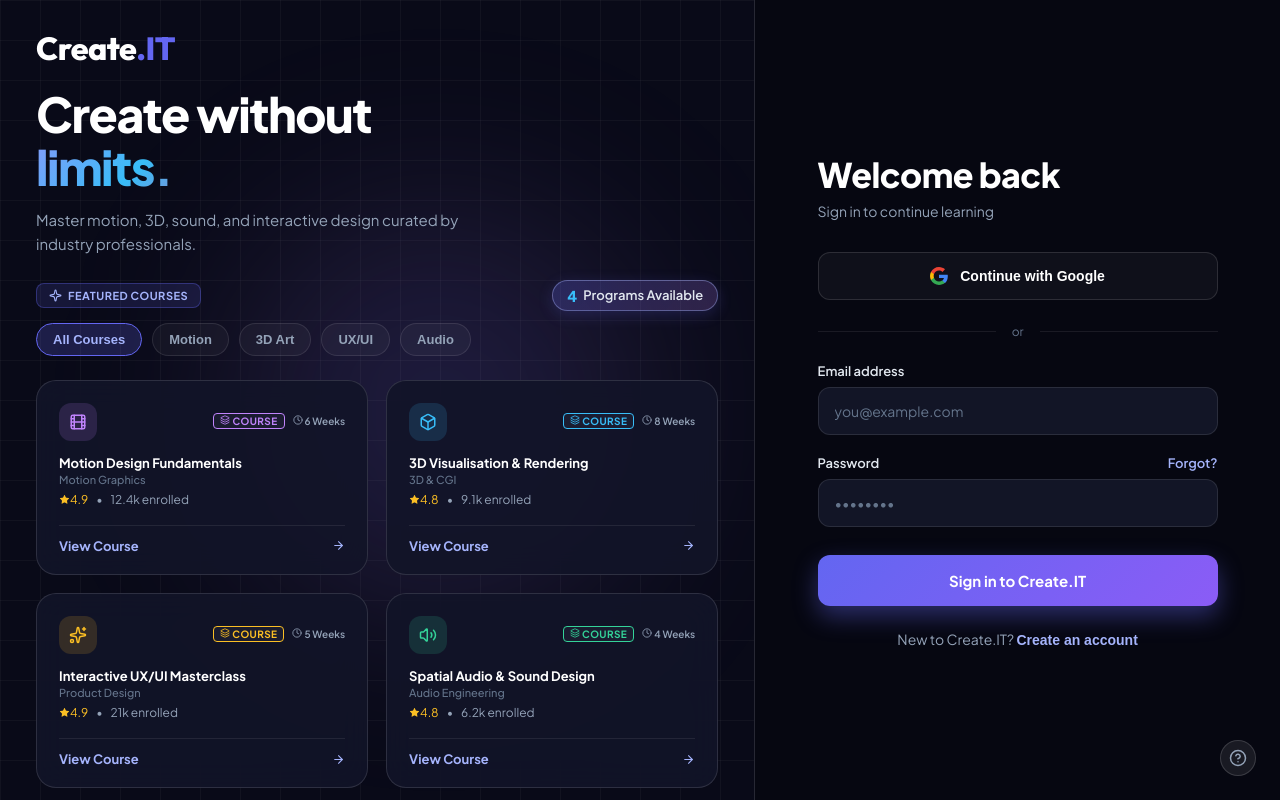
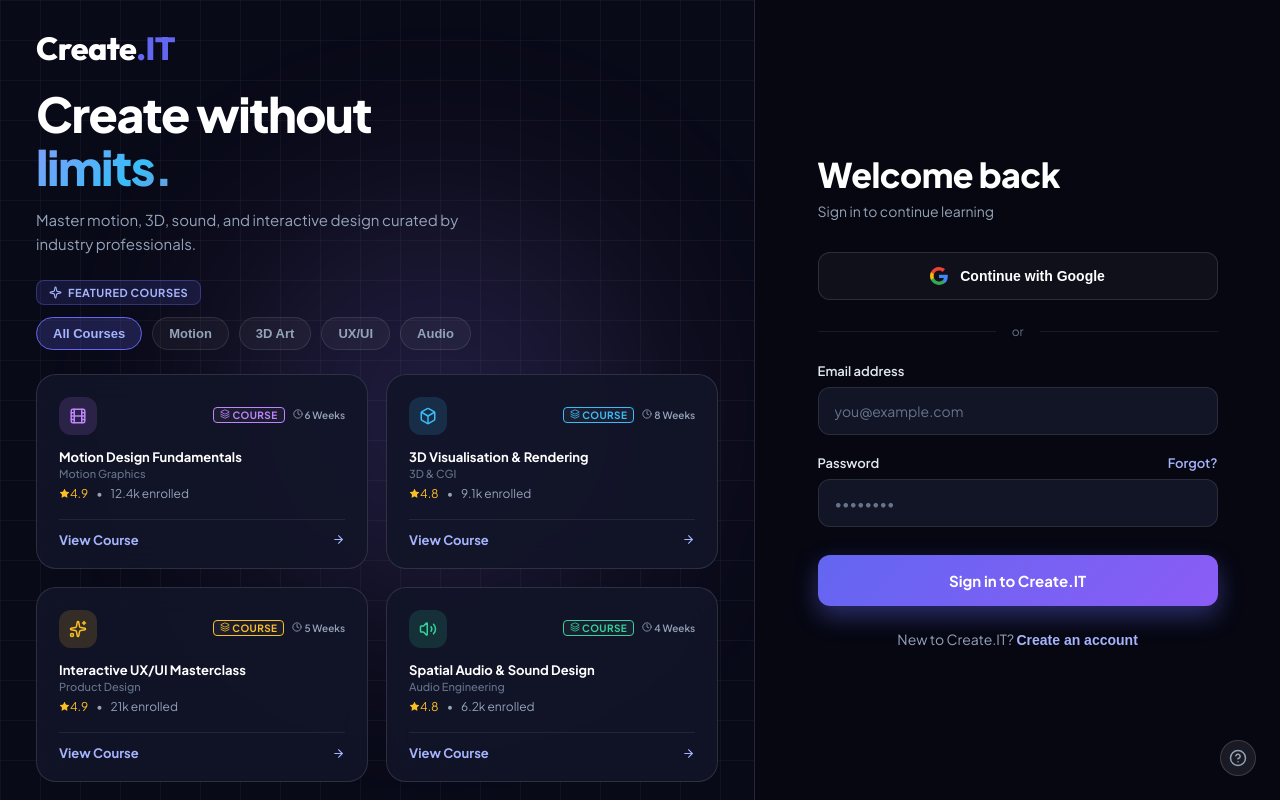
Before and after one commit to RudolphLamp/imy, a React (Vite) app: page / in a window 1280 px wide. Built offline with nearby package versions, Linux system fonts and the light colour scheme.

Commit message:
Remove programs available pill badge from hero section

```diff
--- a/src/components/HeroPanel.jsx
+++ b/src/components/HeroPanel.jsx
@@ -121,9 +121,6 @@
             <span className="catalog-section-badge">
               <Sparkle size={13} /> FEATURED COURSES
             </span>
-            <span className="catalog-count-badge">
-              <strong>{filteredCourses.length}</strong> Programs Available
-            </span>
           </div>
 
           {/* Category Filter Pills */}
```
